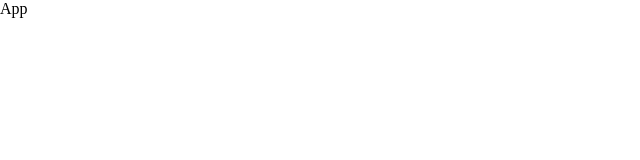
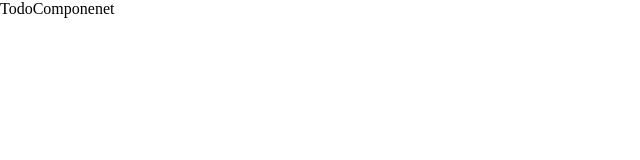
Before and after one commit to terryjung0244/todoReact, a React (Create React App) app: page / in a window 1280 px wide. Shown: the top 160 px of the page, without its empty margins (0-640 px from the left). Built offline with nearby package versions, Linux system fonts and the light colour scheme.

Commit message:
InitialSetup

```diff
--- a/package.json
+++ b/package.json
@@ -9,7 +9,11 @@
     "react": "^17.0.2",
     "react-dom": "^17.0.2",
     "react-scripts": "5.0.0",
-    "web-vitals": "^2.1.0"
+    "web-vitals": "^2.1.0",
+    "immer": "^9.0.6",
+    "react-redux": "^7.2.5",
+    "redux": "^4.1.1",
+    "redux-saga": "^1.1.3"
   },
   "scripts": {
     "start": "react-scripts start",
--- a/src/App.js
+++ b/src/App.js
@@ -1,9 +1,10 @@
 import React from 'react'
+import TodoComponenet from './screens/views/todoScreen'
 
 const App = () => {
   return (
     <div>
-      App
+      <TodoComponenet/>
     </div>
   )
 }
--- a/src/index.js
+++ b/src/index.js
@@ -3,10 +3,21 @@ import ReactDOM from 'react-dom';
 import './index.css';
 import App from './App';
 import reportWebVitals from './reportWebVitals';
+import { createStore, applyMiddleware } from 'redux';
+import { Provider } from 'react-redux';
+import createSagaMiddleware from 'redux-saga';
+import rootSaga from './services/saga';
+import rootReducer from './services/store';
+
+const sagaMiddleware = createSagaMiddleware();
+const store = createStore(rootReducer, applyMiddleware(sagaMiddleware));
+sagaMiddleware.run(rootSaga);
 
 ReactDOM.render(
   <React.StrictMode>
-    <App />
+    <Provider store={store}>
+        <App />
+    </Provider>
   </React.StrictMode>,
   document.getElementById('root')
 );
--- /dev/null
+++ b/src/screens/views/todoScreen.jsx
@@ -0,0 +1,11 @@
+import React from 'react'
+
+const TodoComponenet = () => {
+  return (
+    <div>
+      TodoComponenet
+    </div>
+  )
+}
+
+export default TodoComponenet
--- /dev/null
+++ b/src/services/saga/index.js
@@ -0,0 +1,7 @@
+import { all } from 'redux-saga/effects';
+
+export default function* rootSaga() {
+  yield all([
+
+  ])
+};
--- /dev/null
+++ b/src/services/store/index.js
@@ -0,0 +1,5 @@
+import { combineReducers } from "redux";
+
+export default combineReducers({
+
+});
```
Also changed, not shown: src/screens/reducers/todoReducer.js (added, +15 -0 lines), src/screens/reducers/todoAction.js (added), src/screens/reducers/todoSaga.js (added), src/services/const/actionConst.js (added), src/services/const/generalConst.js (added), 1 other file (tests, documents, lock files or other folders).
